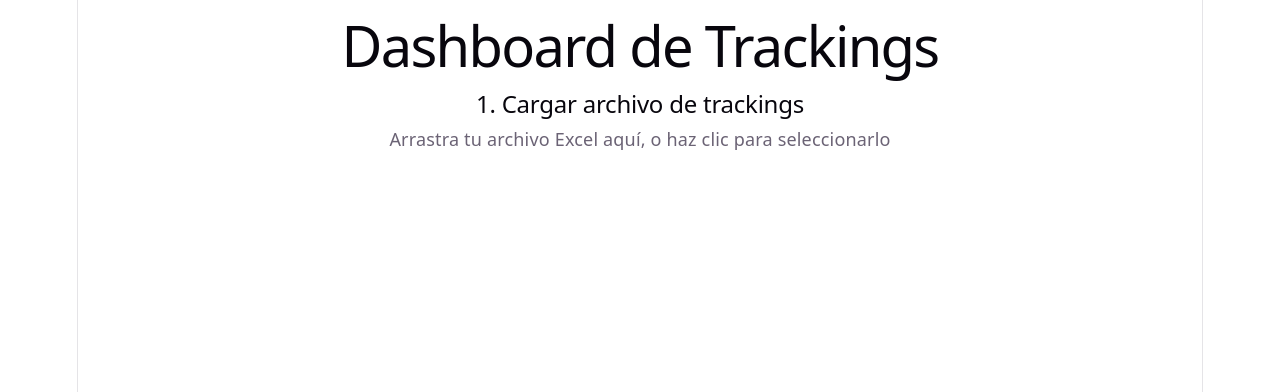
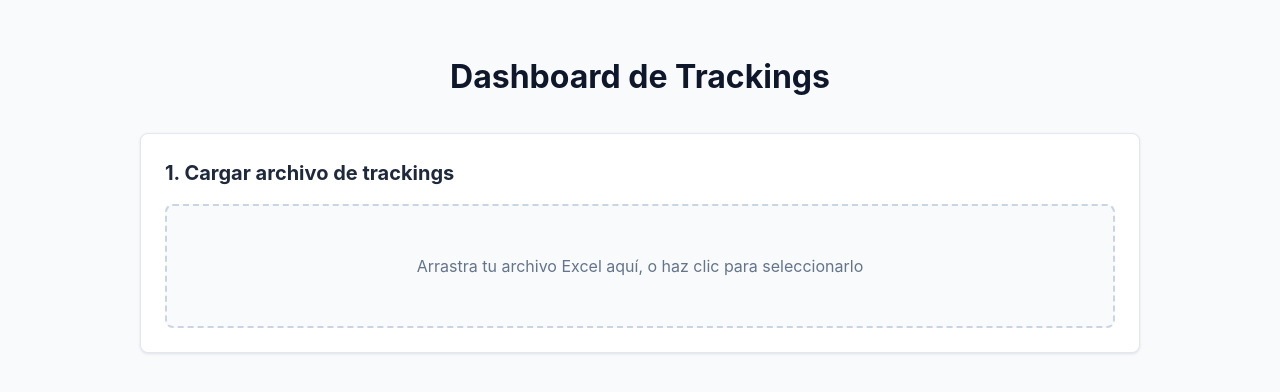
Before and after one commit to Juander161/TRACKING-SCRAPING-JRM, a React (Vite) app: page / in a window 1280 px wide. Shown: the top 392 px of the page. Built offline with nearby package versions, Linux system fonts and the light colour scheme.

Commit message:
primera prueba

```diff
--- a/src/components/CarrierCheckboxes.jsx
+++ b/src/components/CarrierCheckboxes.jsx
@@ -2,7 +2,6 @@ import React from 'react';
 
 export default function CarrierCheckboxes({ carriers, seleccionados, onToggle, onBuscar, cargando }) {
   if (!carriers.length) return null;
-
   return (
     <div className="card">
       <h2>3. Seleccionar carriers a procesar</h2>
--- a/src/index.css
+++ b/src/index.css
@@ -1,111 +1,155 @@
+/* src/index.css */
 :root {
-  --text: #6b6375;
-  --text-h: #08060d;
-  --bg: #fff;
-  --border: #e5e4e7;
-  --code-bg: #f4f3ec;
-  --accent: #aa3bff;
-  --accent-bg: rgba(170, 59, 255, 0.1);
-  --accent-border: rgba(170, 59, 255, 0.5);
-  --social-bg: rgba(244, 243, 236, 0.5);
-  --shadow:
-    rgba(0, 0, 0, 0.1) 0 10px 15px -3px, rgba(0, 0, 0, 0.05) 0 4px 6px -2px;
-
-  --sans: system-ui, 'Segoe UI', Roboto, sans-serif;
-  --heading: system-ui, 'Segoe UI', Roboto, sans-serif;
-  --mono: ui-monospace, Consolas, monospace;
-
-  font: 18px/145% var(--sans);
-  letter-spacing: 0.18px;
-  color-scheme: light dark;
-  color: var(--text);
-  background: var(--bg);
-  font-synthesis: none;
-  text-rendering: optimizeLegibility;
-  -webkit-font-smoothing: antialiased;
-  -moz-osx-font-smoothing: grayscale;
-
-  @media (max-width: 1024px) {
-    font-size: 16px;
-  }
-}
-
-@media (prefers-color-scheme: dark) {
-  :root {
-    --text: #9ca3af;
-    --text-h: #f3f4f6;
-    --bg: #16171d;
-    --border: #2e303a;
-    --code-bg: #1f2028;
-    --accent: #c084fc;
-    --accent-bg: rgba(192, 132, 252, 0.15);
-    --accent-border: rgba(192, 132, 252, 0.5);
-    --social-bg: rgba(47, 48, 58, 0.5);
-    --shadow:
-      rgba(0, 0, 0, 0.4) 0 10px 15px -3px, rgba(0, 0, 0, 0.25) 0 4px 6px -2px;
-  }
-
-  #social .button-icon {
-    filter: invert(1) brightness(2);
-  }
+  font-family: Inter, system-ui, Avenir, Helvetica, Arial, sans-serif;
+  line-height: 1.5;
+  font-weight: 400;
+  color: #333;
+  background-color: #f8fafc;
 }
 
 body {
   margin: 0;
+  padding: 0;
 }
 
-#root {
-  width: 1126px;
-  max-width: 100%;
+.app {
+  max-width: 1000px;
   margin: 0 auto;
-  text-align: center;
-  border-inline: 1px solid var(--border);
-  min-height: 100svh;
-  display: flex;
-  flex-direction: column;
-  box-sizing: border-box;
-}
-
-h1,
-h2 {
-  font-family: var(--heading);
-  font-weight: 500;
-  color: var(--text-h);
+  padding: 2rem;
 }
 
 h1 {
-  font-size: 56px;
-  letter-spacing: -1.68px;
-  margin: 32px 0;
-  @media (max-width: 1024px) {
-    font-size: 36px;
-    margin: 20px 0;
-  }
-}
-h2 {
-  font-size: 24px;
-  line-height: 118%;
-  letter-spacing: -0.24px;
-  margin: 0 0 8px;
-  @media (max-width: 1024px) {
-    font-size: 20px;
-  }
-}
-p {
-  margin: 0;
+  color: #0f172a;
+  text-align: center;
+  margin-bottom: 2rem;
 }
 
-code,
-.counter {
-  font-family: var(--mono);
-  display: inline-flex;
-  border-radius: 4px;
-  color: var(--text-h);
+h2 {
+  font-size: 1.25rem;
+  color: #1e293b;
+  margin-top: 0;
+  margin-bottom: 1rem;
 }
 
-code {
-  font-size: 15px;
-  line-height: 135%;
-  padding: 4px 8px;
-  background: var(--code-bg);
+h3 {
+  font-size: 1.1rem;
+  color: #334155;
+  margin-top: 1.5rem;
+  margin-bottom: 0.75rem;
 }
+
+/* Tarjetas (Cards) */
+.card {
+  background: white;
+  border-radius: 8px;
+  padding: 1.5rem;
+  margin-bottom: 1.5rem;
+  box-shadow: 0 1px 3px rgba(0, 0, 0, 0.1);
+  border: 1px solid #e2e8f0;
+}
+
+/* Zona para subir archivos */
+.dropzone {
+  border: 2px dashed #cbd5e1;
+  border-radius: 8px;
+  padding: 2rem;
+  text-align: center;
+  color: #64748b;
+  cursor: pointer;
+  transition: all 0.2s ease;
+  background-color: #f8fafc;
+}
+
+.dropzone:hover {
+  border-color: #94a3b8;
+  background-color: #f1f5f9;
+}
+
+.dropzone.dragover {
+  border-color: #3b82f6;
+  background-color: #eff6ff;
+  color: #1d4ed8;
+}
+
+/* Selectores y Checkboxes */
+select {
+  width: 100%;
+  padding: 0.5rem;
+  border: 1px solid #cbd5e1;
+  border-radius: 4px;
+  font-size: 1rem;
+  background-color: white;
+}
+
+.carrier-list {
+  display: flex;
+  flex-wrap: wrap;
+  gap: 1rem;
+  margin-bottom: 1rem;
+}
+
+.carrier-item {
+  display: flex;
+  align-items: center;
+  gap: 0.5rem;
+  cursor: pointer;
+  user-select: none;
+}
+
+/* Botones */
+button.primary {
+  background-color: #3b82f6;
+  color: white;
+  border: none;
+  padding: 0.5rem 1rem;
+  border-radius: 4px;
+  font-size: 1rem;
+  cursor: pointer;
+  transition: background-color 0.2s;
+  font-weight: 500;
+}
+
+button.primary:hover {
+  background-color: #2563eb;
+}
+
+button.primary:disabled {
+  background-color: #94a3b8;
+  cursor: not-allowed;
+}
+
+/* Tablas */
+table {
+  width: 100%;
+  border-collapse: collapse;
+  margin-bottom: 1rem;
+  font-size: 0.9rem;
+}
+
+th, td {
+  padding: 0.75rem;
+  text-align: left;
+  border-bottom: 1px solid #e2e8f0;
+}
+
+th {
+  background-color: #f1f5f9;
+  color: #475569;
+  font-weight: 600;
+}
+
+tr:hover td {
+  background-color: #f8fafc;
+}
+
+/* Badges (Etiquetas de estado) */
+.badge {
+  padding: 0.25rem 0.5rem;
+  border-radius: 9999px;
+  color: white;
+  font-size: 0.8rem;
+  font-weight: 600;
+  display: inline-block;
+  text-align: center;
+  min-width: 40px;
+}
```
